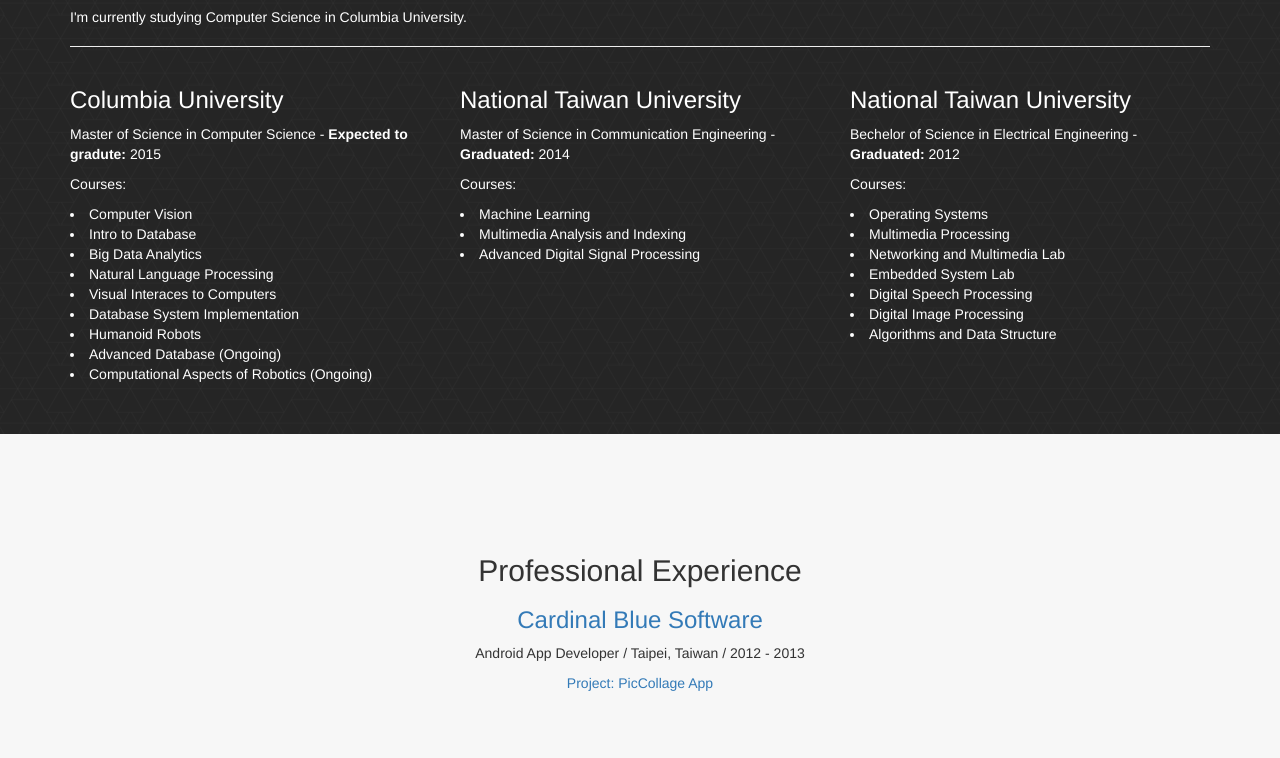
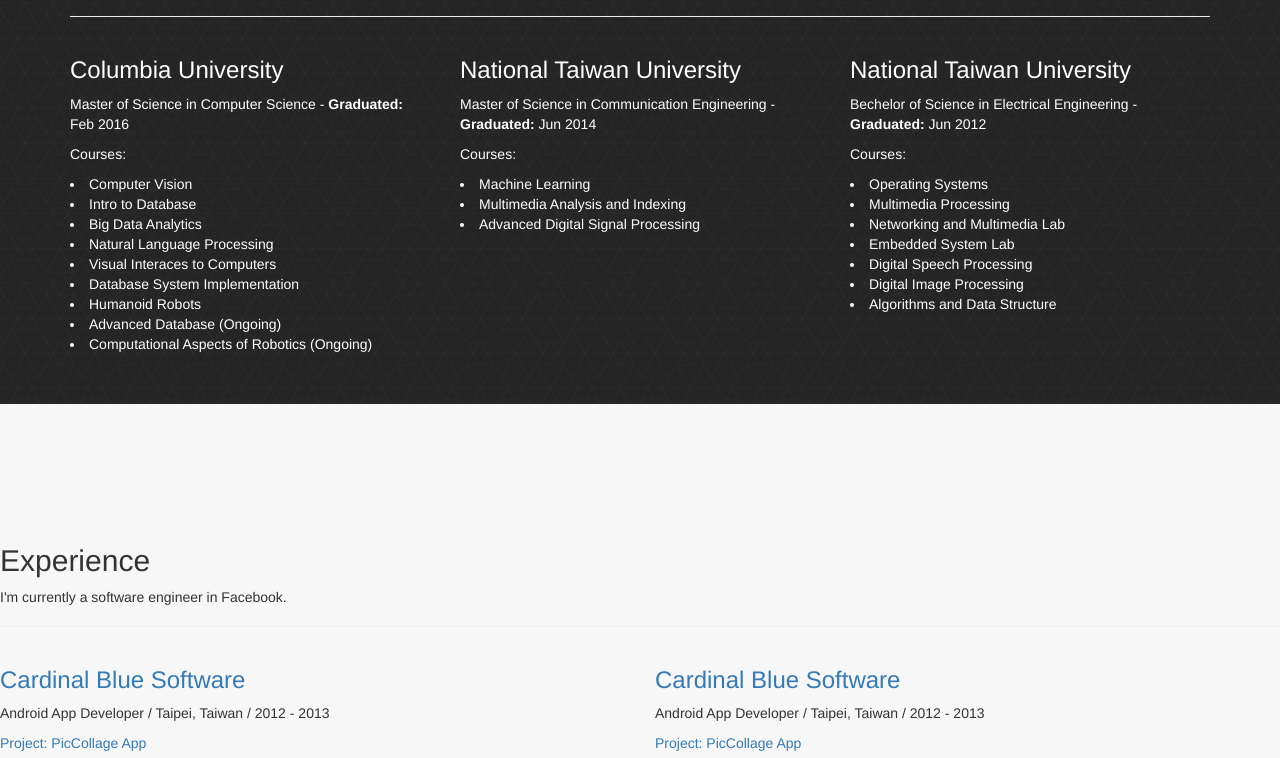
Before and after one commit to jttte/jttte.github.io, a plain HTML site: page index.html in a window 1280 px wide. Shown: the part 722-1480 px from the top of the page. Drawn offline with Linux system fonts and the light colour scheme.

Commit message:
update experience layout

```diff
--- a/index.html
+++ b/index.html
@@ -87,7 +87,6 @@
                 <header class="section-header">
                     <h2 class="section-title"><span>Education</span></h2>
                      <div class="spacer"></div>
-                    <p class="section-subtitle">I'm currently studying Computer Science in Columbia University.</p>
                 </header>
              </div>
                 <div class="row">
@@ -95,7 +94,7 @@
                   <article class="education">
                     <header>
                       <h3>Columbia University</h3>
-                      <p>Master of Science in Computer Science - <strong>Expected to gradute:</strong> 2015</p>
+                      <p>Master of Science in Computer Science - <strong>Graduated:</strong> Feb 2016</p>
                     </header>
                     <div id="courses">
 	                  	<p>Courses:</p>
@@ -115,7 +114,7 @@
                 <article class="education">
                   <header>
                     <h3>National Taiwan University</h3>
-                    <p>Master of Science in Communication Engineering - <strong>Graduated:</strong> 2014</p>
+                    <p>Master of Science in Communication Engineering - <strong>Graduated:</strong> Jun 2014</p>
                   </header>
                     <div id="courses">
                   	<p>Courses:</p>
@@ -129,7 +128,7 @@
                 <article class="education">
                   <header>
                     <h3>National Taiwan University</h3>
-                    <p>Bechelor of Science in Electrical Engineering  - <strong>Graduated:</strong> 2012</p>
+                    <p>Bechelor of Science in Electrical Engineering  - <strong>Graduated:</strong> Jun 2012</p>
                   </header>
                   <div id="courses">
                   	<p>Courses:</p>
@@ -150,6 +149,31 @@
 	<!-- Section #2 -->
 	<section id="experience" data-speed="0" data-type="background">
 		<div class="Container">
+            <div class="page-header">
+                <header class="section-header">
+                    <h2 class="section-title"><span>Experience</span></h2>
+                     <div class="spacer"></div>
+                    <p class="section-subtitle">I'm currently a software engineer in Facebook.</p>
+                </header>
+             </div>
+                <div class="row">
+                 <div class="col-md-6 col-sm-12">
+                    <header>
+                      <a href = "http://cardinalblue.com/" target="_blank"><h3>Cardinal Blue Software</h3></a>
+                    </header>
+
+                    <p>Android App Developer / Taipei, Taiwan / 2012 - 2013</p>
+                    <a href="http://pic-collage.com/" target="_blank">Project: PicCollage App</a>
+                </div>
+                <div class="col-md-6 col-sm-12">
+                <header>
+                      <a href = "http://cardinalblue.com/" target="_blank"><h3>Cardinal Blue Software</h3></a>
+                    </header>
+
+                    <p>Android App Developer / Taipei, Taiwan / 2012 - 2013</p>
+                    <a href="http://pic-collage.com/" target="_blank">Project: PicCollage App</a>
+                </div>
+            </div>
 						<div class="Content text-center"
 							data-bottom-top="opacity: 0"
 							data-25p-top="opacity: 0"
```
